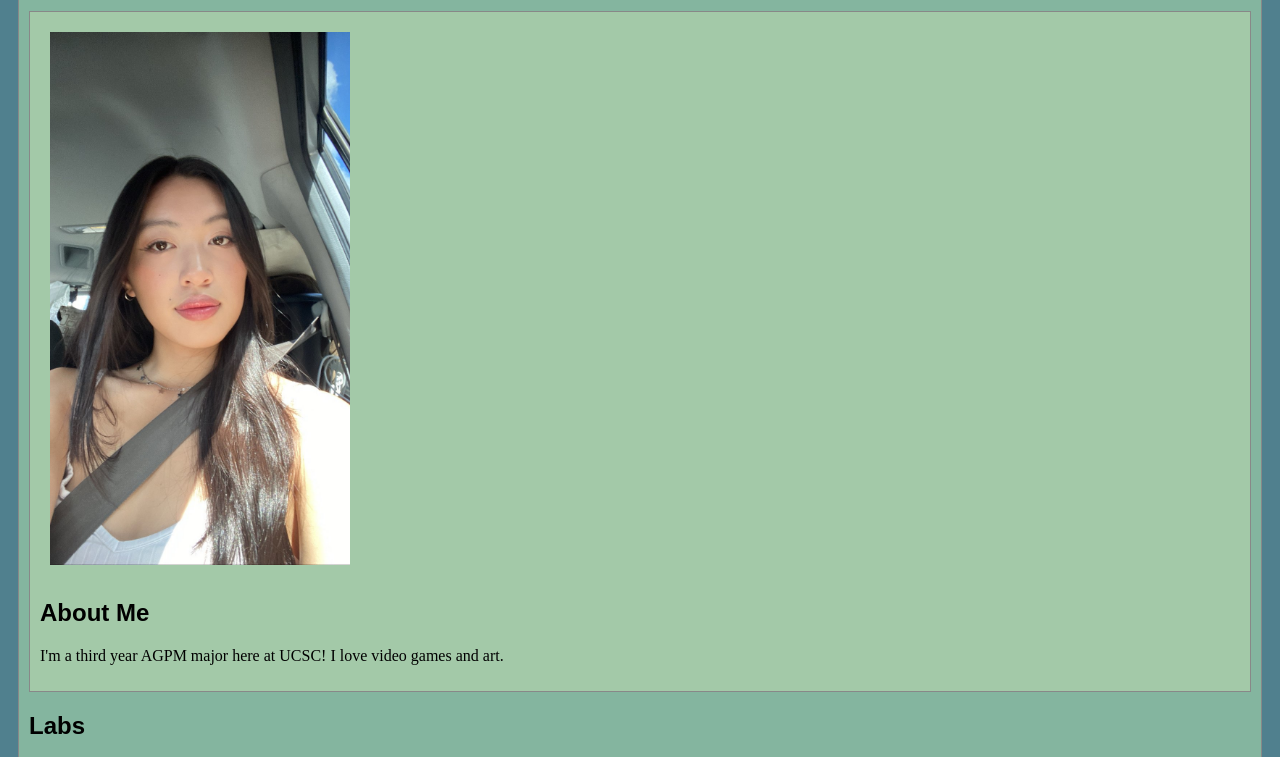
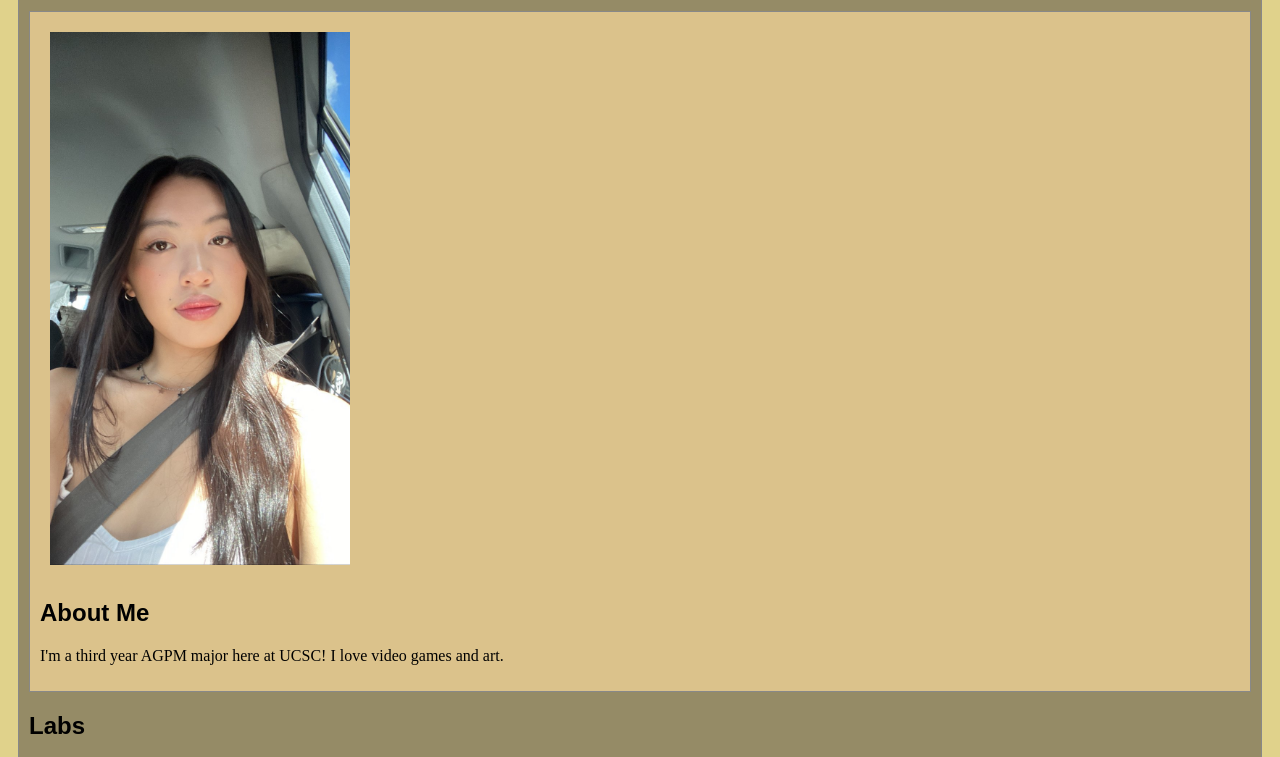
Before and after one commit to maddy-xiong/art101, a plain HTML site: page index.html in a window 1280 px wide. Shown: the part 100-857 px from the top of the page. Drawn offline with Linux system fonts and the light colour scheme.

Commit message:
homepage css edits
changed color

```diff
--- a/css/site.css
+++ b/css/site.css
@@ -4,7 +4,7 @@
 
 /* we can select an html element tag, in this case "body" will apply to the whole document */
 body {
-  background-color: #50808E;
+  background-color: #e0d28b;
 }
 
 /* we can have rules apply to multiple elements at the same time with commas */
@@ -24,7 +24,7 @@ h1 {
   margin: 10px;
   padding: 10px;
   border: solid 1px #888;
-  background-color: #84B59F;
+  background-color: #958b66;
 }
 
 /* the period in a CSS selector selects an element by class, e.g., class="minor-section" */
@@ -32,5 +32,5 @@ h1 {
   padding: 10px;
   margin-bottom: 10px;
   border: solid 1px #888;
-  background-color: #A3C9A8;
+  background-color: #dbc28b;
 }
```
